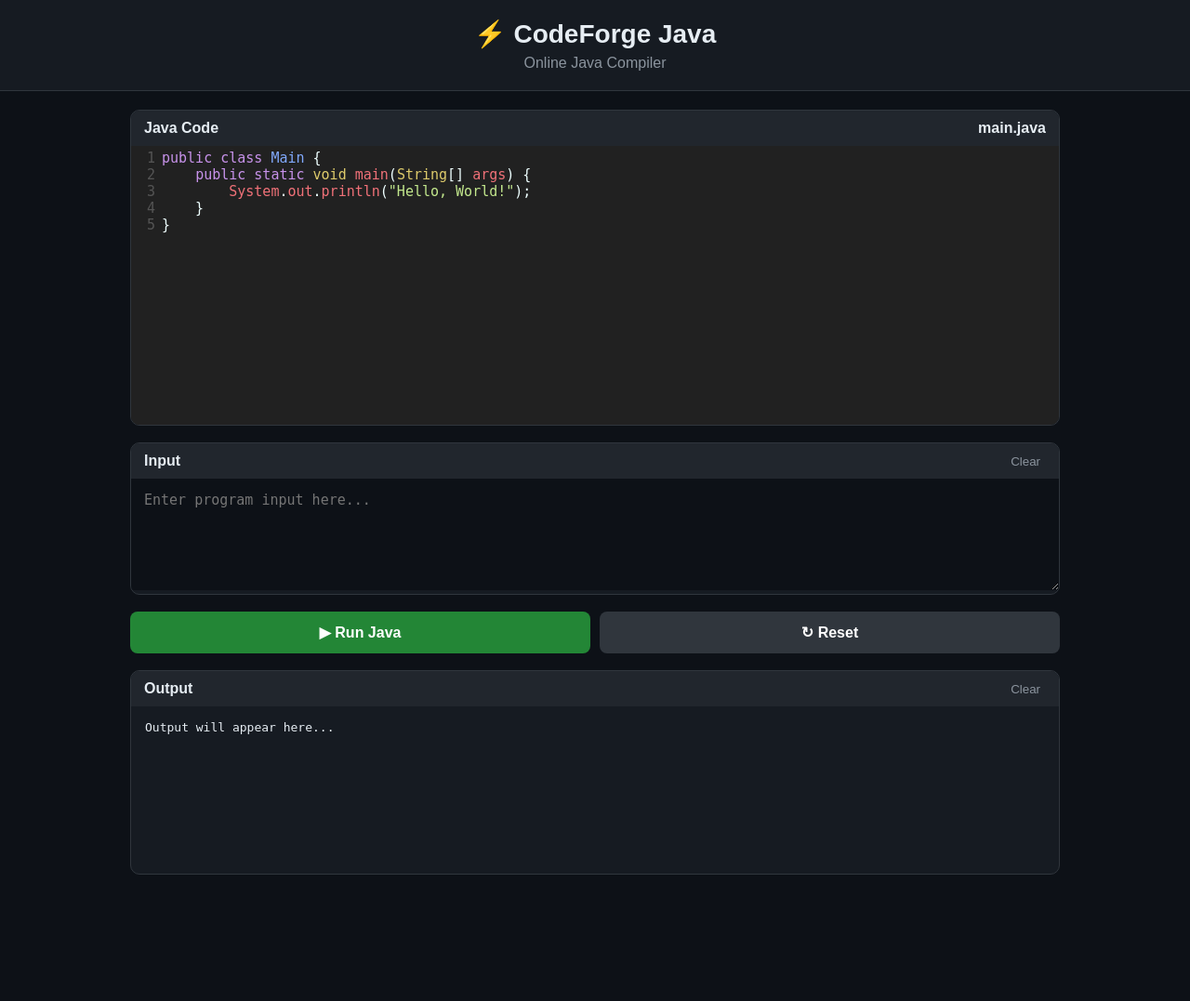
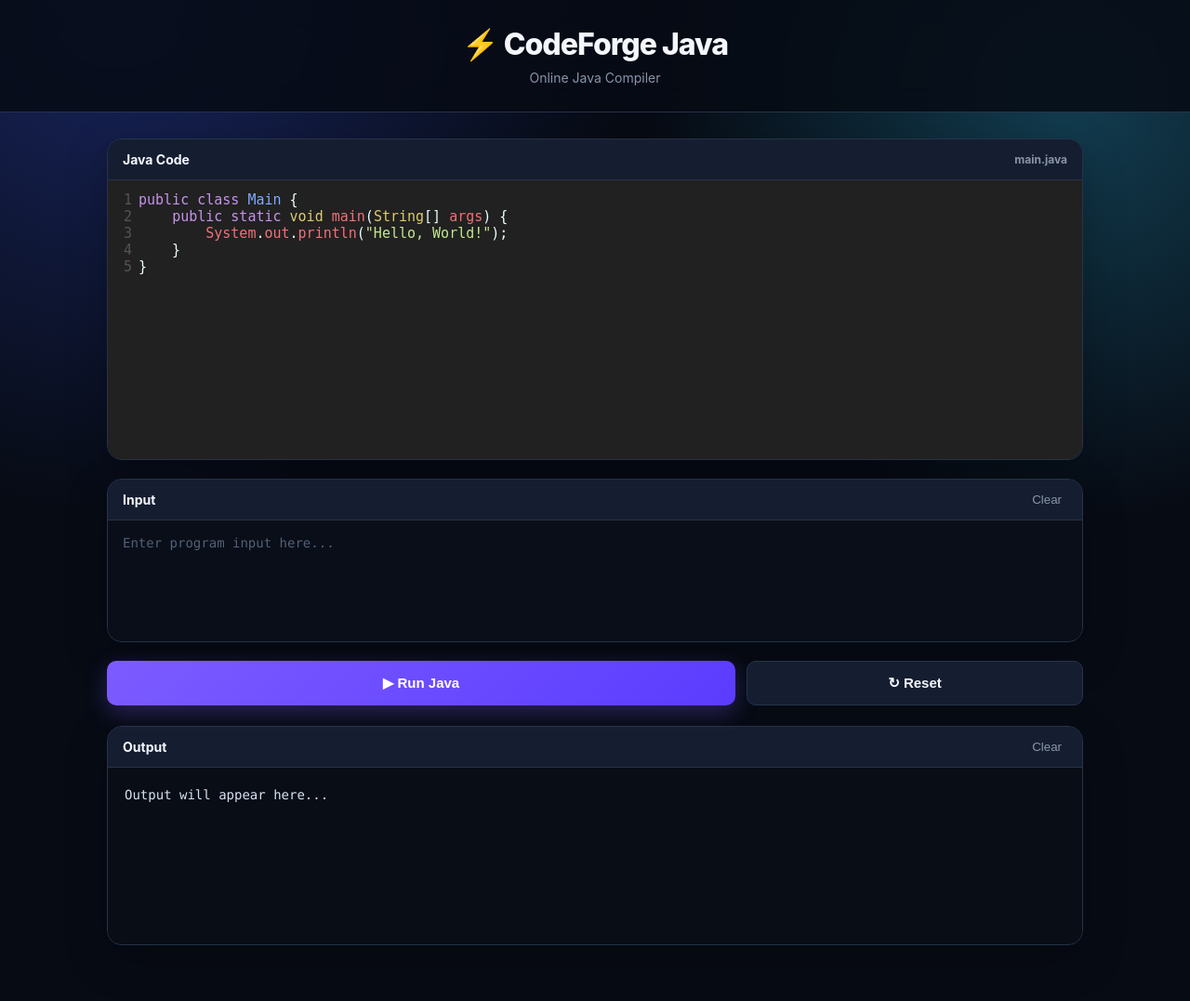
Before and after one commit to kumardhairy409-source/codeforge-java, a Flask app: page / in a window 1280 px wide. Shown: the whole page at 93% size. Before the commit the page ends 941 px from the top, so only its background shows below. Run offline with Flask 3, Linux system fonts and the light colour scheme.

Commit message:
Refactor CSS styles for improved layout and design

```diff
--- a/templates/static/style.css
+++ b/templates/static/style.css
@@ -2,123 +2,261 @@
     box-sizing: border-box;
 }
 
+:root {
+    --bg: #070b14;
+    --panel: #0f1625;
+    --panel2: #151e30;
+    --border: #26334a;
+    --text: #f5f7ff;
+    --muted: #8995aa;
+    --accent: #7c5cff;
+    --accent2: #00d4ff;
+}
+
 body {
     margin: 0;
-    background: #0d1117;
-    color: #e6edf3;
-    font-family: Arial, sans-serif;
+    min-height: 100vh;
+    background:
+        radial-gradient(circle at 10% 0%, #18245c 0, transparent 35%),
+        radial-gradient(circle at 90% 10%, #123d50 0, transparent 30%),
+        var(--bg);
+    color: var(--text);
+    font-family: Inter, Arial, sans-serif;
 }
 
+/* HEADER */
+
 header {
-    padding: 20px;
+    padding: 28px 20px;
     text-align: center;
-    background: #161b22;
-    border-bottom: 1px solid #30363d;
+    border-bottom: 1px solid var(--border);
+    background: rgba(7, 11, 20, 0.85);
+    backdrop-filter: blur(15px);
 }
 
 header h1 {
     margin: 0;
-    font-size: 28px;
+    font-size: 32px;
+    font-weight: 800;
+    letter-spacing: -1px;
+}
+
+header h1::first-letter {
+    color: var(--accent2);
 }
 
 header p {
-    margin: 6px 0 0;
-    color: #8b949e;
+    margin: 8px 0 0;
+    color: var(--muted);
+    font-size: 14px;
 }
 
+/* MAIN */
+
 main {
-    width: min(1000px, 95%);
-    margin: 20px auto;
+    width: min(1050px, 94%);
+    margin: 28px auto 60px;
 }
 
+/* SECTIONS */
+
 section {
-    margin-bottom: 18px;
-    background: #161b22;
-    border: 1px solid #30363d;
-    border-radius: 10px;
+    margin-bottom: 20px;
+    background: rgba(15, 22, 37, 0.92);
+    border: 1px solid var(--border);
+    border-radius: 16px;
     overflow: hidden;
+    box-shadow: 0 15px 45px rgba(0, 0, 0, 0.25);
 }
 
 .section-title {
     display: flex;
     justify-content: space-between;
     align-items: center;
-    padding: 10px 14px;
-    background: #21262d;
-    font-weight: bold;
+    padding: 13px 16px;
+    background: var(--panel2);
+    border-bottom: 1px solid var(--border);
+    font-size: 14px;
+    font-weight: 700;
+}
+
+.section-title span:last-child {
+    color: var(--muted);
+    font-size: 12px;
+}
+
+/* BUTTONS */
+
+button {
+    transition: 0.2s ease;
 }
 
 .section-title button {
     background: transparent;
-    border: none;
-    color: #8b949e;
+    border: 0;
+    color: var(--muted);
     cursor: pointer;
 }
 
-.CodeMirror {
-    height: 420px;
-    font-size: 15px;
+.section-title button:hover {
+    color: white;
 }
 
+/* CODE EDITOR */
+
+.CodeMirror {
+    height: 450px;
+    font-size: 15px;
+    font-family: "JetBrains Mono", Consolas, monospace;
+    padding: 8px 0;
+}
+
+.CodeMirror-gutters {
+    border-right: 1px solid var(--border);
+}
+
+/* INPUT */
+
 #stdin {
+    display: block;
     width: 100%;
-    min-height: 120px;
-    padding: 14px;
-    background: #0d1117;
-    color: #e6edf3;
-    border: none;
+    min-height: 130px;
+    padding: 16px;
+    background: #090e18;
+    color: var(--text);
+    border: 0;
     outline: none;
     resize: vertical;
-    font-family: monospace;
-    font-size: 15px;
+    font-family: "JetBrains Mono", Consolas, monospace;
+    font-size: 14px;
 }
+
+#stdin::placeholder {
+    color: #536078;
+}
+
+/* ACTION BUTTONS */
 
 .buttons {
     display: flex;
-    gap: 10px;
-    margin-bottom: 18px;
+    gap: 12px;
+    margin: 8px 0 22px;
 }
 
 .buttons button {
-    flex: 1;
-    padding: 13px;
-    border: none;
-    border-radius: 8px;
-    font-size: 16px;
-    font-weight: bold;
+    padding: 14px 22px;
+    border: 1px solid var(--border);
+    border-radius: 10px;
+    font-size: 15px;
+    font-weight: 700;
     cursor: pointer;
 }
 
 #runBtn {
-    background: #238636;
+    flex: 2;
     color: white;
+    border: 0;
+    background: linear-gradient(135deg, var(--accent), #5b3cff);
+    box-shadow: 0 8px 25px rgba(124, 92, 255, 0.3);
+}
+
+#runBtn:hover {
+    transform: translateY(-2px);
+    box-shadow: 0 12px 30px rgba(124, 92, 255, 0.4);
+}
+
+#runBtn:disabled {
+    opacity: 0.6;
+    transform: none;
 }
 
 #resetBtn {
-    background: #30363d;
-    color: white;
+    flex: 1;
+    background: var(--panel2);
+    color: var(--text);
 }
 
+#resetBtn:hover {
+    background: #202b40;
+}
+
+/* OUTPUT */
+
 #output {
-    min-height: 180px;
+    min-height: 190px;
     margin: 0;
-    padding: 15px;
+    padding: 18px;
+    background: #080d16;
+    color: #d9e2f2;
     white-space: pre-wrap;
     overflow-x: auto;
-    font-family: monospace;
-    color: #e6edf3;
+    font-family: "JetBrains Mono", Consolas, monospace;
+    font-size: 14px;
+    line-height: 1.6;
 }
 
+/* SCROLLBAR */
+
+::-webkit-scrollbar {
+    width: 8px;
+    height: 8px;
+}
+
+::-webkit-scrollbar-track {
+    background: #080d16;
+}
+
+::-webkit-scrollbar-thumb {
+    background: #303d56;
+    border-radius: 10px;
+}
+
+::-webkit-scrollbar-thumb:hover {
+    background: #465673;
+}
+
+/* MOBILE */
+
 @media (max-width: 600px) {
+
+    header {
+        padding: 22px 14px;
+    }
+
     header h1 {
-        font-size: 23px;
+        font-size: 25px;
+    }
+
+    main {
+        width: 94%;
+        margin-top: 18px;
+    }
+
+    section {
+        border-radius: 13px;
     }
 
     .CodeMirror {
-        height: 350px;
+        height: 380px;
+        font-size: 13px;
     }
 
-    main {
-        width: 96%;
+    #stdin {
+        min-height: 110px;
+        font-size: 13px;
+    }
+
+    .buttons {
+        gap: 8px;
+    }
+
+    .buttons button {
+        padding: 13px 10px;
+        font-size: 14px;
+    }
+
+    #output {
+        min-height: 160px;
+        font-size: 13px;
     }
 }
```
